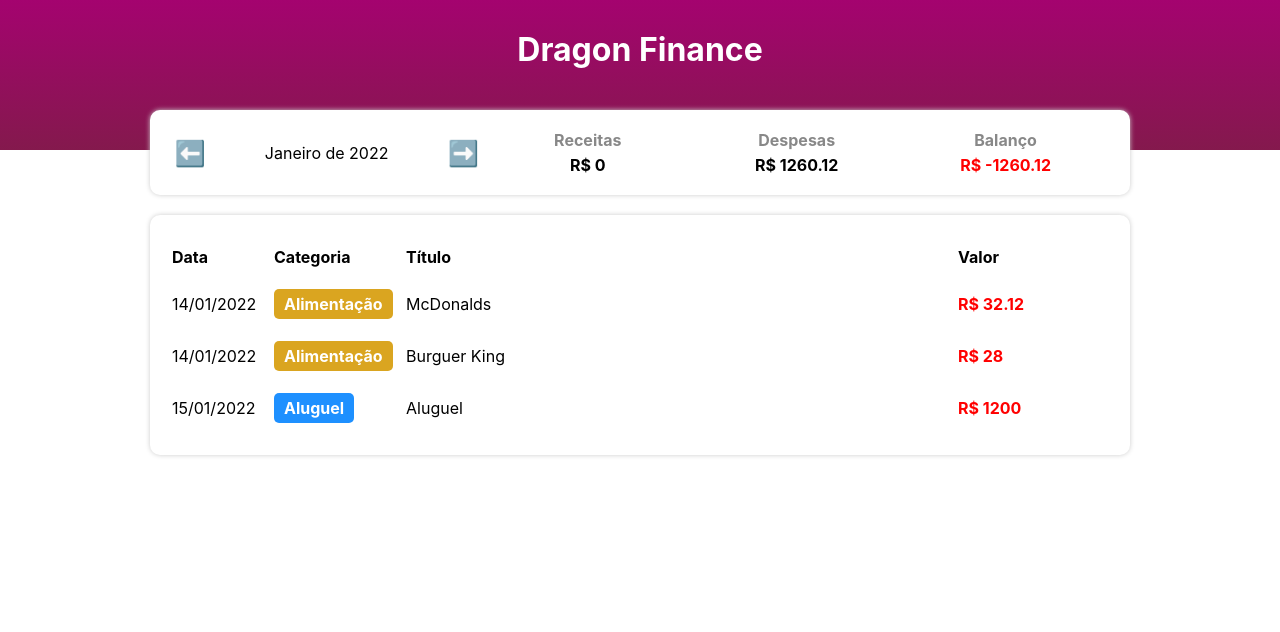
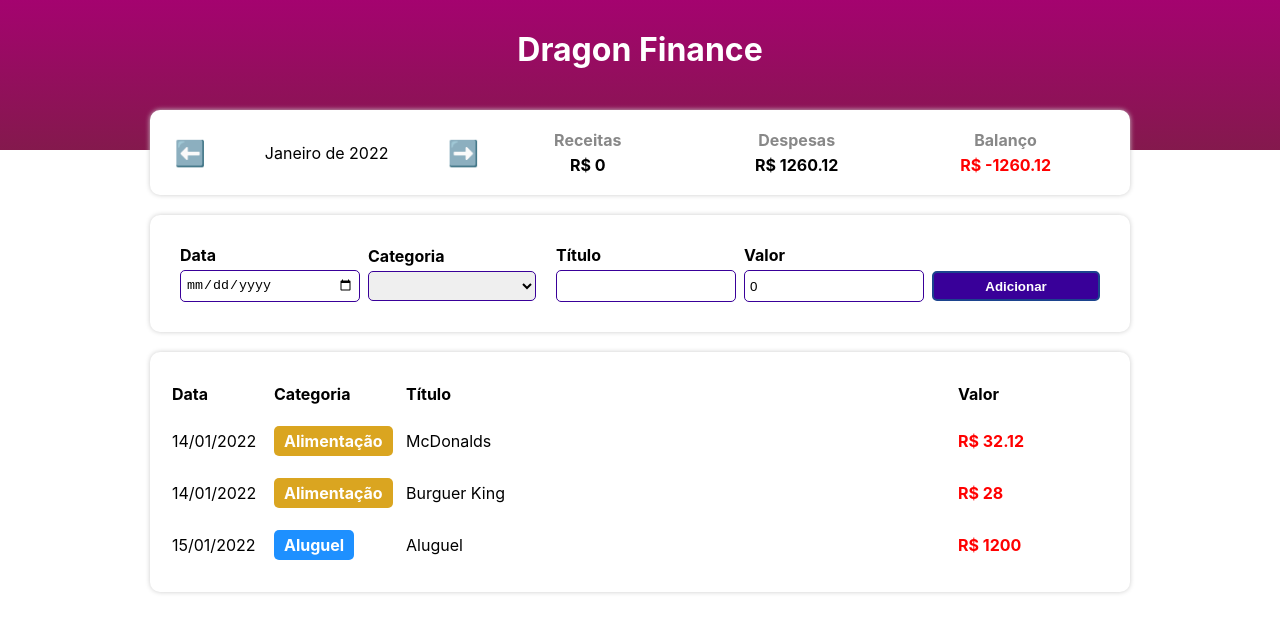
Before and after one commit to thalesfelippe/expense-tracker, a React (Create React App) app: page / in a window 1280 px wide. Shown: the top 632 px of the page. Built offline with nearby package versions, Linux system fonts and the light colour scheme.

Commit message:
projeto finalizado

```diff
--- a/public/index.html
+++ b/public/index.html
@@ -2,7 +2,7 @@
 <html lang="en">
   <head>
     <meta charset="utf-8" />
-    <link rel="icon" href="%PUBLIC_URL%/favicon.ico" />
+    <link rel="icon" href="./finance.png" />
     <meta name="viewport" content="width=device-width, initial-scale=1" />
     <meta name="theme-color" content="#000000" />
     <meta
@@ -24,7 +24,7 @@
       work correctly both with client-side routing and a non-root public URL.
       Learn how to configure a non-root public URL by running `npm run build`.
     -->
-    <title>React App</title>
+    <title>Dragon Finance</title>
   </head>
   <body>
     <noscript>You need to enable JavaScript to run this app.</noscript>
--- a/src/App.tsx
+++ b/src/App.tsx
@@ -1,15 +1,15 @@
 import { useState, useEffect } from "react";
 import * as C from "./App.styles";
 import { Item } from "./types/Item";
-import { Category } from "./types/Category";
 import { categories } from "./data/categories";
 import { items } from "./data/items";
 import { getCurretMonth, filterListByMonth } from "./helpers/dateFilter";
 import { TableArea } from "./components/TableArea";
 import { InfoArea } from "./components/InfoArea";
+import { InputArea } from "./components/InputArea";
 
 const App = () => {
-  const [list, setlist] = useState(items);
+  const [list, setList] = useState(items);
   const [filteredList, setFilteredList] = useState<Item[]>([]);
   const [currentMonth, setCurrentMonth] = useState(getCurretMonth());
   const [income, setIncome] = useState(0);
@@ -39,6 +39,12 @@ const App = () => {
     setCurrentMonth(newMonth);
   }
 
+  const handleAddItem = (item: Item) => {
+    let newList = [...list];
+    newList.push(item);
+    setList(newList);
+  }
+
   return (
     <C.Container>
       <C.Header>
@@ -55,6 +61,7 @@ const App = () => {
          />
 
         {/* Área de inserção */}
+        <InputArea onAdd={handleAddItem}/>
 
         {/* Tabela de items */}
         <TableArea list={filteredList}/>
--- /dev/null
+++ b/src/components/InputArea/index.tsx
@@ -0,0 +1,86 @@
+import { useState } from 'react';
+import * as C from './styles';
+import { Item } from '../../types/Item';
+
+import { categories } from '../../data/categories';
+
+type Props = {
+  onAdd: (item: Item) => void;
+};
+
+export const InputArea = ({ onAdd }: Props) => {
+  const [dateField, setDateField] = useState('');
+  const [categoryField, setCategoryField] = useState('');
+  const [titleField, setTitleField] = useState('');
+  const [valueField, setValueField] = useState(0);
+
+  let categoryKeys: string[] = Object.keys(categories);
+
+  const handleAddEvent = () => {
+    let errors: string[] = [];
+
+    if(isNaN(new Date(dateField).getTime())) {
+      errors.push('Data inválida!');
+    }
+    if(!categoryKeys.includes(categoryField)) {
+      errors.push('Categoria inválida!');
+    }
+    if(titleField === '') {
+      errors.push('Título vazio!');
+    }
+    if(valueField <= 0) {
+      errors.push('Valor inválido!');
+    }
+
+    if(errors.length > 0) {
+      alert(errors.join("\n"));
+    } else {
+      onAdd({
+        date: new Date(dateField),
+        category: categoryField,
+        title: titleField,
+        value: valueField
+      });
+      clearFields();
+    }
+  }
+
+  const clearFields = () => {
+    setDateField('');
+    setCategoryField('');
+    setTitleField('');
+    setValueField(0);
+  }
+
+  return (
+      <C.Container>
+        <C.InputLabel>
+          <C.InputTitle>Data</C.InputTitle>
+          <C.Input type="date" value={dateField} onChange={e => setDateField(e.target.value)} />
+        </C.InputLabel>
+        <C.InputLabel>
+          <C.InputTitle>Categoria</C.InputTitle>
+          <C.Select value={categoryField} onChange={e => setCategoryField(e.target.value)}>
+            <>
+              <option></option>
+              {categoryKeys.map((key, index) => (
+                <option key={index} value={key}>{categories[key].title}</option>
+              ))}
+            </>
+          </C.Select>
+        </C.InputLabel>
+        <C.InputLabel>
+          <C.InputTitle>Título</C.InputTitle>
+          <C.Input type="text" value={titleField} onChange={e => setTitleField(e.target.value)} />
+        </C.InputLabel>
+        <C.InputLabel>
+          <C.InputTitle>Valor</C.InputTitle>
+          <C.Input type="number" value={valueField} onChange={e => setValueField(parseFloat(e.target.value))} />
+        </C.InputLabel>
+        <C.InputLabel>
+          <C.InputTitle>&nbsp;</C.InputTitle>
+          <C.Button onClick={handleAddEvent}>Adicionar</C.Button>
+        </C.InputLabel>
+      </C.Container>
+  );
+}
--- /dev/null
+++ b/src/components/InputArea/styles.ts
@@ -0,0 +1,50 @@
+import styled from 'styled-components';
+
+export const Container = styled.div`
+    background-color: #FFF;
+    box-shadow: 0px 0px 5px #CCC;
+    border-radius: 10px;
+    padding: 20px;
+    margin-top: 20px;
+    display: flex;
+    align-items: center;
+`;
+export const InputLabel = styled.label`
+    flex: 1;
+    margin: 10px;
+`;
+export const InputTitle = styled.div`
+    font-weight: bold;
+    margin-bottom: 5px;
+`;
+export const Input = styled.input`
+    width: 100%;
+    height: 30px;
+    padding: 0 5px;
+    border: 1px solid #390099;
+    border-radius: 5px;
+`;
+export const Select = styled.select`
+    width: 100%;
+    height: 30px;
+    padding: 0 5px;
+    border: 1px solid #390099;
+    border-radius: 5px;
+`;
+export const Button = styled.button`
+    width: 100%;
+    height: 30px;
+    padding: 0 5px;
+    border: 2px solid #1C448E;
+    border-radius: 5px;
+    background-color: #390099;
+    color: #FFF;
+    font-weight: bold;
+    cursor: pointer;
+    transition: all 0.2s ease-in;
+    &:hover {
+        background-color: #10192D;
+        color: #FFF;
+        font-weight: bold;
+    }
+`;
```
Also changed, not shown: public/finance.png (added).
